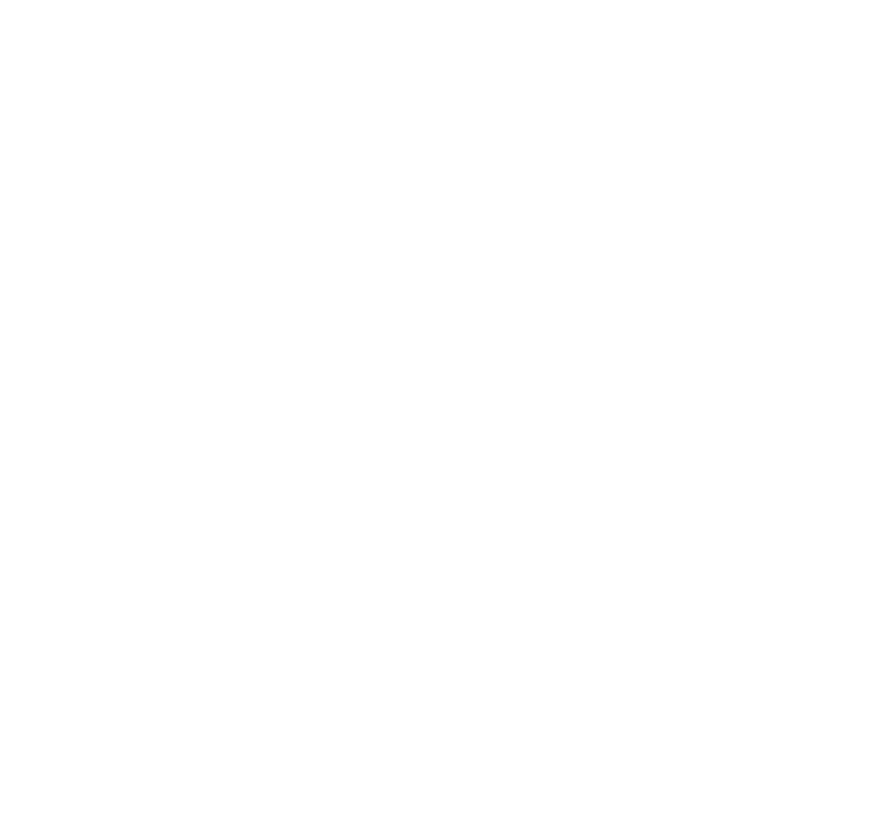
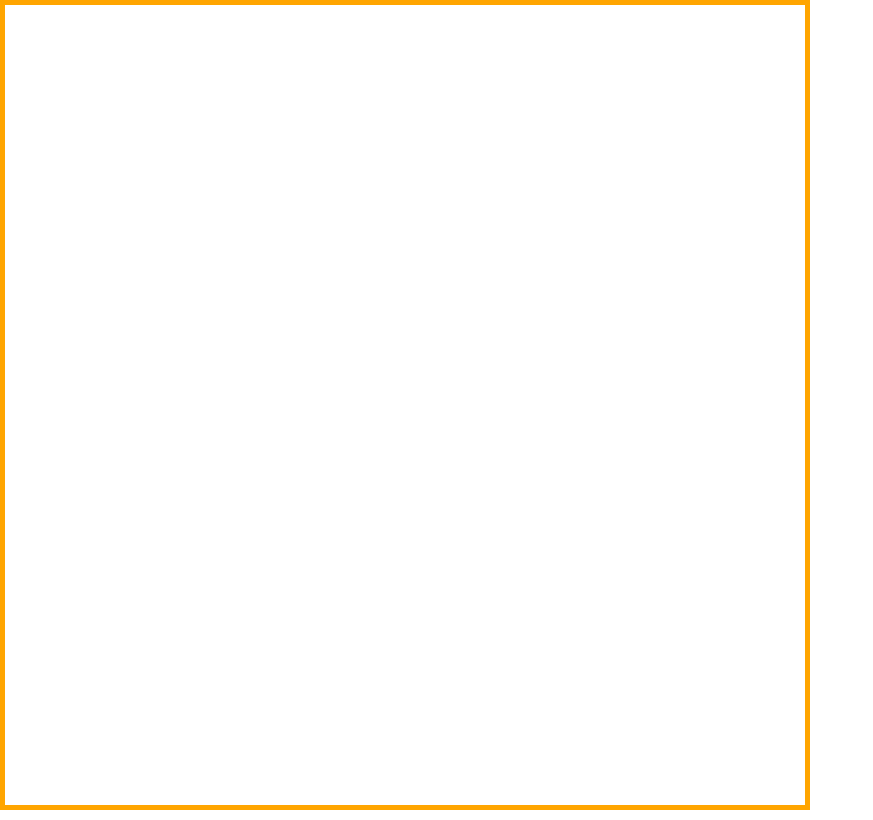
Before and after one commit to DannyHucc/JavaScript30-danny, a plain HTML site: page 08-Fun-with-HTML5-Canvas/index.html in a window 1280 px wide. Shown: the whole page, without its empty margins (0-873 px from the left). Drawn offline with Linux system fonts and the light colour scheme.

Commit message:
feat: add css

```diff
--- a/08-Fun-with-HTML5-Canvas/index.html
+++ b/08-Fun-with-HTML5-Canvas/index.html
@@ -5,6 +5,7 @@
   <meta charset="UTF-8">
   <title>HTML5 Canvas</title>
   <link rel="icon" href="https://fav.farm/🔥" />
+  <link rel="stylesheet" href="style.css">
 </head>
 
 <body>
--- a/08-Fun-with-HTML5-Canvas/style.css
+++ b/08-Fun-with-HTML5-Canvas/style.css
@@ -2,3 +2,7 @@ html,
 body {
     margin: 0;
 }
+
+canvas {
+    border: 5px solid orange;
+}
```
